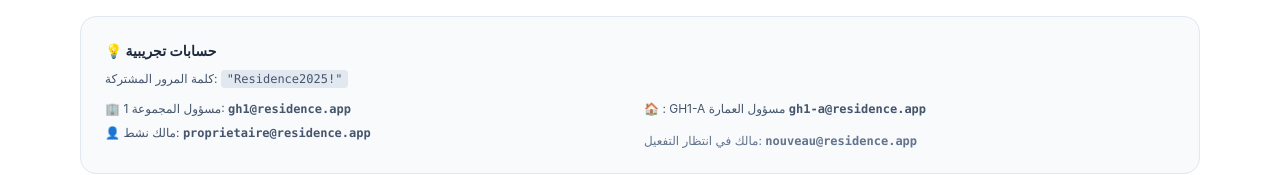
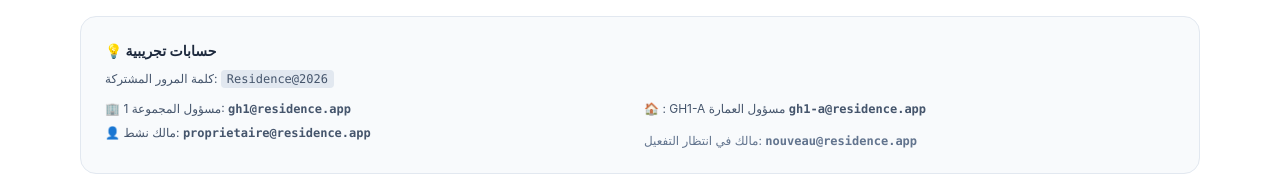
Before and after one commit to gossoni/Residence, a Next.js app: page / in a window 1280 px wide. Shown: the part 1325-1500 px from the top of the page. Built offline with nearby package versions, Linux system fonts and the light colour scheme; no server answers; the database is empty.

Commit message:
Update shared password in page.tsx

```diff
--- a/src/app/page.tsx
+++ b/src/app/page.tsx
@@ -109,7 +109,7 @@ export default async function HomePage() {
           <div className="mt-8 rounded-2xl border border-slate-200 bg-slate-50 p-6">
             <p className="text-sm font-semibold text-slate-800">💡 حسابات تجريبية</p>
             <p className="mt-2 text-xs leading-relaxed text-slate-600">
-              كلمة المرور المشتركة: <code className="rounded bg-slate-200 px-1.5 py-0.5">"Residence2025!"</code>
+              كلمة المرور المشتركة: <code className="rounded bg-slate-200 px-1.5 py-0.5">Residence@2026</code>
             </p>
             <div className="mt-3 grid gap-2 text-xs text-slate-600 sm:grid-cols-2">
 
```
